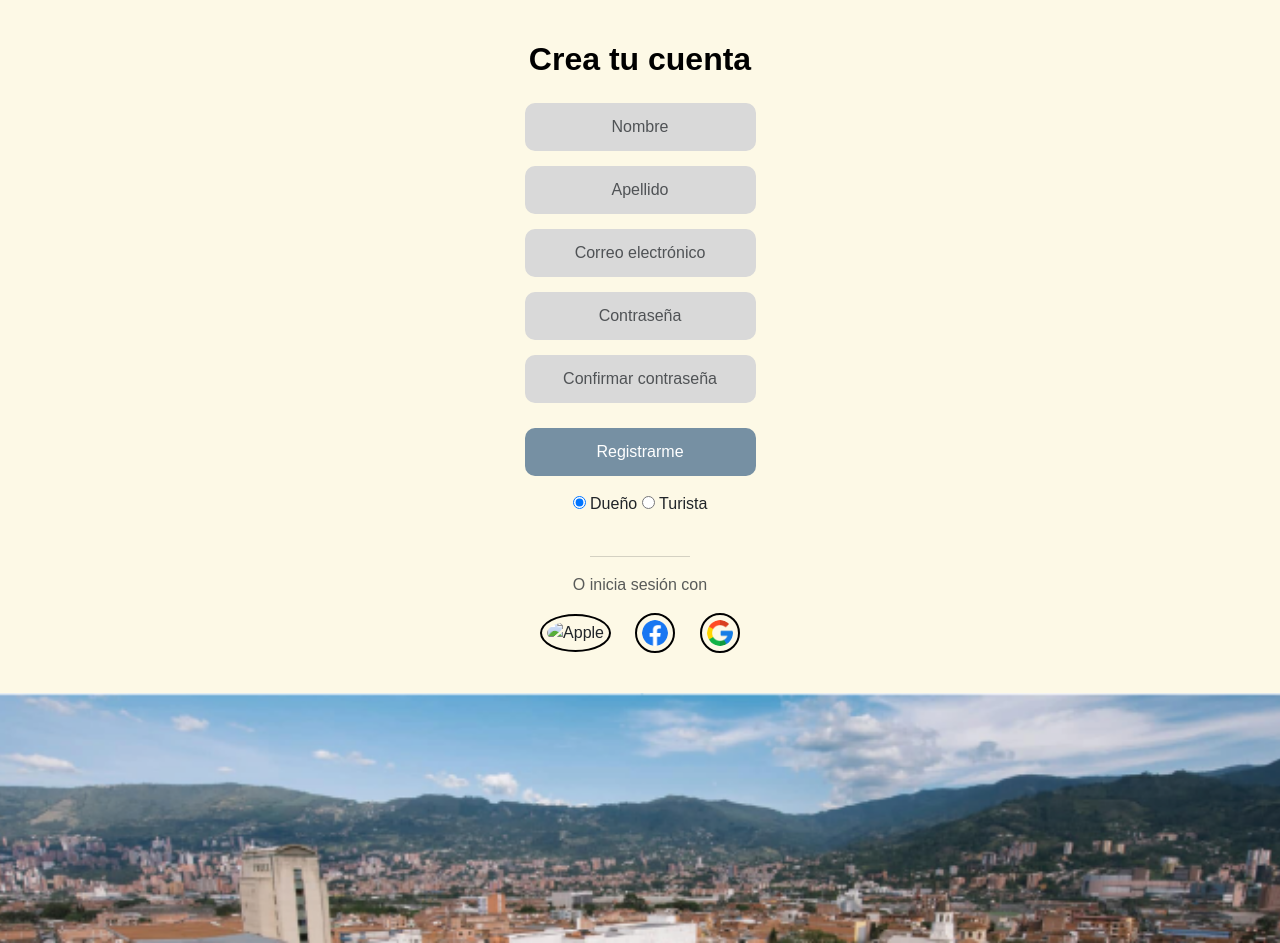
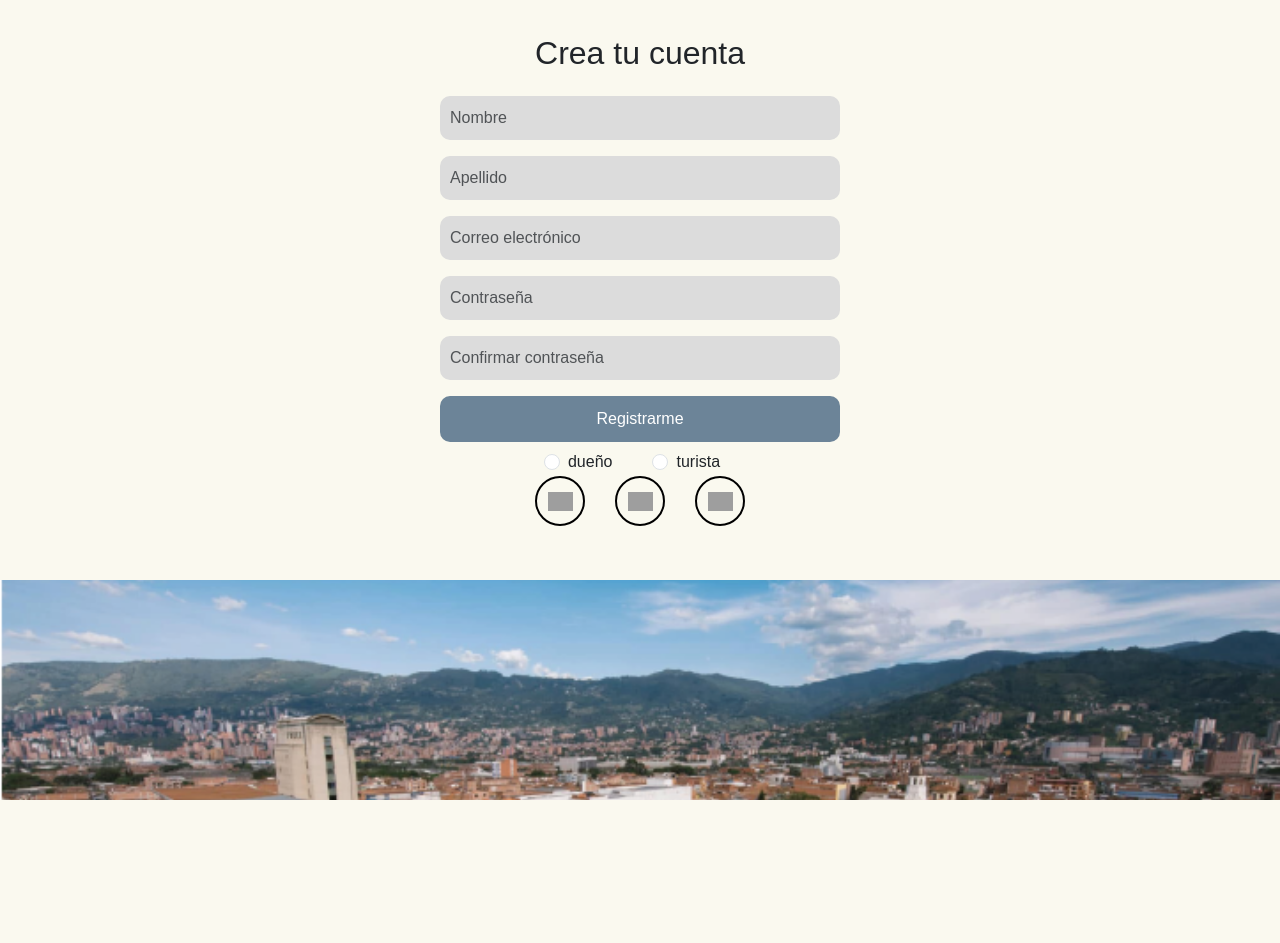
Before and after one commit to silgadomoguealuisafernanda-coder/tip-pagina-wed, a plain HTML site: page Registro.html in a window 1280 px wide. After the commit the page ends 800 px from the top, so only its background shows below. Drawn offline with nearby package versions, Linux system fonts and the light colour scheme; grey boxes are pictures that could not be loaded.

Commit message:
modificacion de decoración

```diff
--- a/Registro.html
+++ b/Registro.html
@@ -3,128 +3,165 @@
 <head>
   <meta charset="UTF-8">
   <meta name="viewport" content="width=device-width, initial-scale=1.0">
-  <title>Crea tu cuenta - Itagüí</title>
+  <title>Registro</title>
 
-  <link href="https://cdn.jsdelivr.net/npm/bootstrap@5.3.3/dist/css/bootstrap.min.css" rel="stylesheet">
+  <link href="https://cdn.jsdelivr.net/npm/bootstrap@5.3.2/dist/css/bootstrap.min.css" rel="stylesheet">
+
+
+  <link href="https://cdn.jsdelivr.net/npm/bootstrap-icons@1.11.1/font/bootstrap-icons.css" rel="stylesheet">
 
   <style>
     body {
-      background-color: #FDF9E6;
-      font-family: "Poppins", sans-serif;
-      min-height: 100vh;
+      background-color: #faf9ef;
+      font-family: 'Poppins', sans-serif;
       display: flex;
       flex-direction: column;
+      min-height: 100vh;
     }
 
-    .main-container {
+    .registro-container {
       flex: 1;
       display: flex;
       justify-content: center;
       align-items: center;
+      padding: 2rem 1rem;
     }
 
-    .form-container {
+    .registro-box {
+      background-color: #faf9ef;
       text-align: center;
-      background-color: transparent;
-      padding: 40px;
-      border-radius: 12px;
+      width: 100%;
+      max-width: 400px;
+    }
+
+    h2 {
+      margin-bottom: 1.5rem;
+      font-weight: 500;
     }
 
     .form-control {
+      background-color: #dcdcdc;
       border: none;
       border-radius: 10px;
-      background-color: #d9d9d9;
-      padding: 12px;
-      margin-bottom: 15px;
-      text-align: center;
-      width: 100%;
-      max-width: 420px;
+      margin-bottom: 1rem;
+      padding: 10px;
     }
 
-    .btn-login {
-      background-color: #7690A3;
+    .btn-registrar {
+      background-color: #6c8498;
       color: white;
+      width: 100%;
       border-radius: 10px;
-      border: none;
-      width: 100%;
-      max-width: 420px;
-      padding: 12px;
-      font-weight: 500;
-      margin-top: 10px;
+      padding: 10px;
+    }
+
+    .btn-registrar:hover {
+      background-color: #597181;
+    }
+
+    .tipo-usuario {
+      display: flex;
+      justify-content: center;
+      gap: 1.5rem;
+      align-items: center;
+      margin-top: 0.5rem;
+    }
+
+    .divider {
+      display: flex;
+      align-items: center;
+      text-align: center;
+      margin: 1.5rem 0;
+    }
+
+    .divider::before,
+    .divider::after {
+      content: '';
+      flex: 1;
+      border-bottom: 1px solid #000;
+    }
+
+    .divider:not(:empty)::before {
+      margin-right: .75em;
+    }
+
+    .divider:not(:empty)::after {
+      margin-left: .75em;
+    }
+
+ .iconos-redes {
+      display: flex;
+      justify-content: center;
+      align-items: center;
+      gap: 30px;
+      margin-bottom: 20px;
+    }
+
+    .iconos-redes a {
+      border: 2px solid #000;
+      border-radius: 50%;
+      width: 50px;
+      height: 50px;
+      display: flex;
+      justify-content: center;
+      align-items: center;
       transition: 0.3s;
     }
 
-    .btn-login:hover {
-      background-color: #000000;
-      color: #000000;
+    .iconos-redes a:hover {
+      background-color: #f1f1f1;
     }
 
-    .social-icons img {
-      width: 40px;
-      height: 40px;
-      border-radius: 50%;
-      border: 2px solid black;
-      padding: 5px;
-      margin: 0 10px;
-      transition: 0.3s;
+    footer img {
+       width: 100%;
+      height: 220px;
+      object-fit: cover;
+      display: block;
     }
 
-    .social-icons img:hover {
-      background-color: #000000;
-      border-color: #000000;
-    }
-
-    .footer-img {
-      width: 100%;
-      height: 250px;
-      object-fit: cover;
-    }
-
-    h2 {
-      font-weight: 700;
-      margin-bottom: 25px;
-      color: #000000;
-    }
   </style>
 </head>
+<body>
 
-<body>
-  <div class="main-container">
-    <div class="form-container">
+  <div class="registro-container">
+    <div class="registro-box">
       <h2>Crea tu cuenta</h2>
 
-      <form class="d-flex flex-column align-items-center">
-        <input type="text" class="form-control" placeholder="Nombre" required>
-        <input type="text" class="form-control" placeholder="Apellido" required>
-        <input type="email" class="form-control" placeholder="Correo electrónico" required>
-        <input type="password" class="form-control" placeholder="Contraseña" required>
-        <input type="password" class="form-control" placeholder="Confirmar contraseña" required>
+      <form>
+        <input type="text" class="form-control" placeholder="Nombre">
+        <input type="text" class="form-control" placeholder="Apellido">
+        <input type="email" class="form-control" placeholder="Correo electrónico">
+        <input type="password" class="form-control" placeholder="Contraseña">
+        <input type="password" class="form-control" placeholder="Confirmar contraseña">
 
-        <button type="submit" class="btn-login">Registrarme</button>
+        <button type="submit" class="btn btn-registrar">Registrarme</button>
 
-        <div class="mt-3">
-          <input type="radio" name="tipo" id="dueno" checked>
-          <label for="dueno">Dueño</label>
-          <input type="radio" name="tipo" id="turista">
-          <label for="turista">Turista</label>
-        </div>
-
-        <div class="mt-4 text-muted">
-          <hr class="w-75 mx-auto">
-          <p>O inicia sesión con</p>
-        </div>
-
-        <div class="social-icons">
-          <img src="apple.png" alt="Apple">
-          <img src="facebook.png" alt="Facebook">
-          <img src="google.png" alt="Google">
+        <div class="tipo-usuario">
+          <div class="form-check form-check-inline">
+            <input class="form-check-input" type="radio" name="tipo" id="dueno" value="dueno">
+            <label class="form-check-label" for="dueno">dueño</label>
+          </div>
+          <div class="form-check form-check-inline">
+            <input class="form-check-input" type="radio" name="tipo" id="turista" value="turista">
+            <label class="form-check-label" for="turista">turista</label>
+          </div>
         </div>
       </form>
+
+     <div class="iconos-redes">
+        <a href="#"><img src="https://cdn-icons-png.flaticon.com/512/179/179309.png" width="25"></a>
+        <a href="#"><img src="https://cdn-icons-png.flaticon.com/512/733/733547.png" width="25"></a>
+        <a href="#"><img src="https://cdn-icons-png.flaticon.com/512/300/300221.png" width="25"></a>
+      </div>
     </div>
   </div>
 
-  <img src="itagui.png" alt="Imagen inferior" class="footer-img">
 
-  <script src="https://cdn.jsdelivr.net/npm/bootstrap@5.3.3/dist/js/bootstrap.bundle.min.js"></script>
+  <footer>
+    <img src="itagui.png" alt="Fondo inferior">
+  </footer>
+
+
+  <script src="https://cdn.jsdelivr.net/npm/bootstrap@5.3.2/dist/js/bootstrap.bundle.min.js"></script>
 </body>
 </html>
```
Also changed, not shown: Gastronomia.html (+2 -1 lines), Recuperacion.html (+0 -9 lines).
